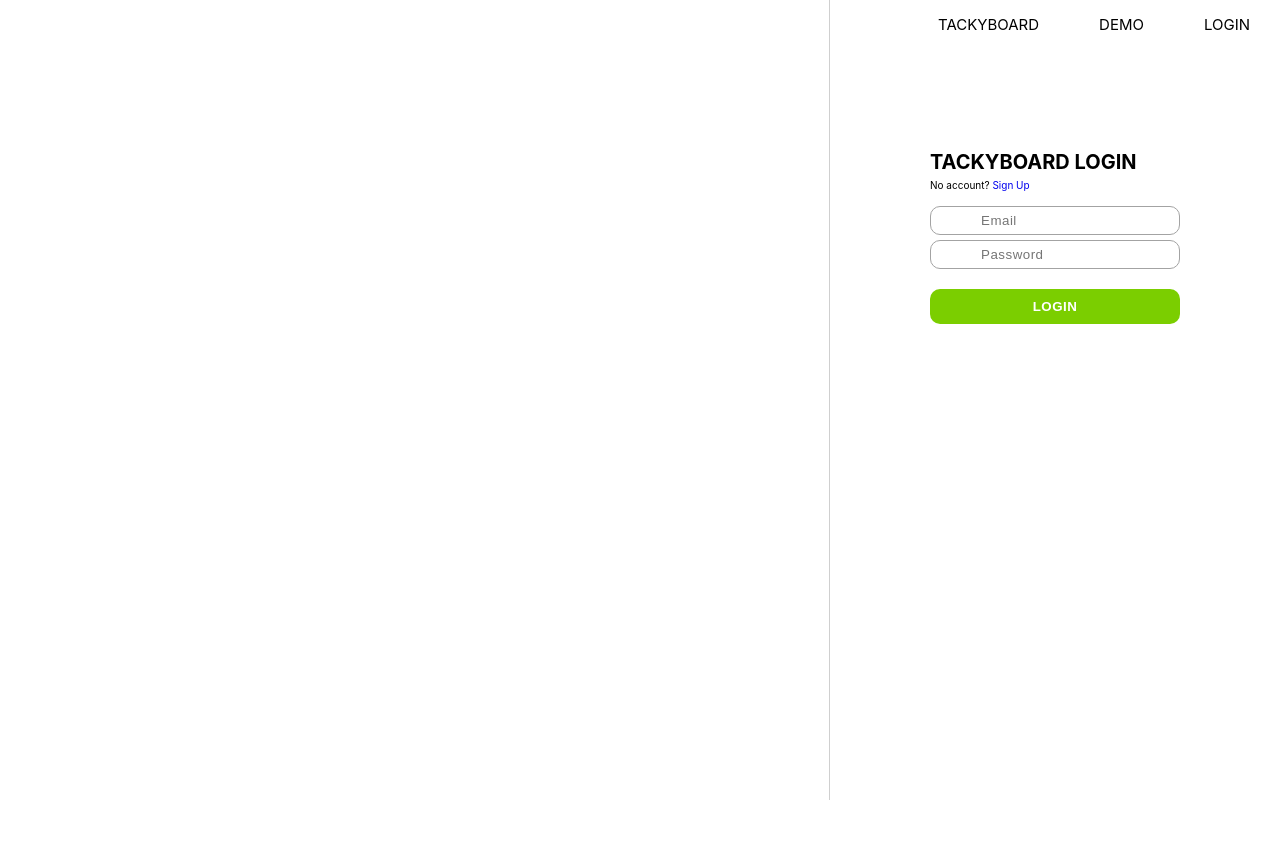
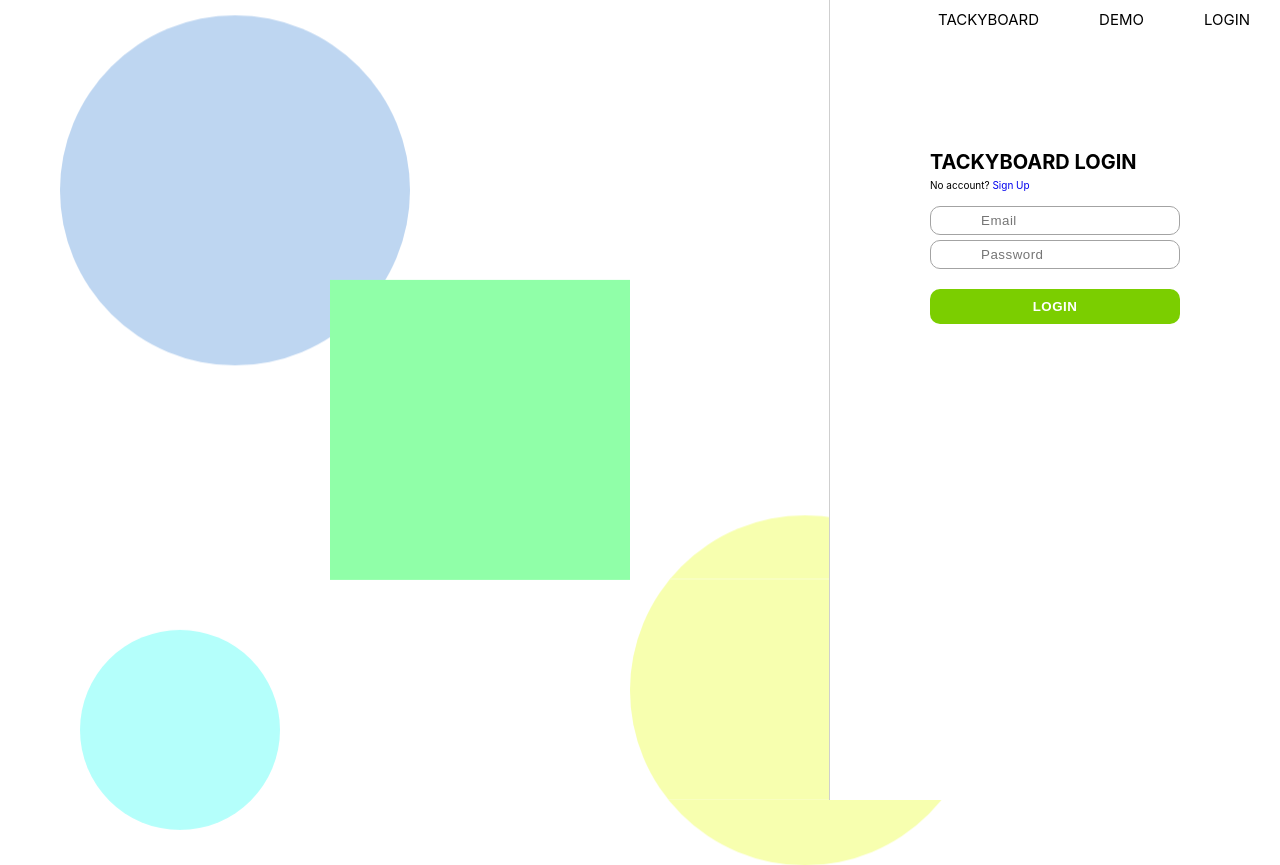
Before and after one commit to dogpineapple/tackyboard, a React (Create React App) app in the folder tackyboard-frontend/: page /login in a window 1280 px wide. Before the commit the page ends 800 px from the top, so only its background shows below. Built offline with nearby package versions, Linux system fonts and the light colour scheme.

Commit message:
added function components

```diff
--- a/tackyboard-frontend/src/Board/Board.css
+++ b/tackyboard-frontend/src/Board/Board.css
@@ -0,0 +1,3 @@
+.Taskboard {
+  background-color: #1a1a1a;
+}
--- a/tackyboard-frontend/src/Board/index.js
+++ b/tackyboard-frontend/src/Board/index.js
@@ -1,9 +1,10 @@
 import React from 'react';
+import ClickToCopyList from '../ClickToCopyList';
 
 function Taskboard() {
   return (
     <div className="Taskboard">
-
+      <ClickToCopyList />
     </div>
   )
 }
--- a/tackyboard-frontend/src/ClickToCopyList/index.js
+++ b/tackyboard-frontend/src/ClickToCopyList/index.js
@@ -0,0 +1,10 @@
+import React from 'react';
+
+function ClickToCopyList() {
+  return (
+    <div className="ClickToCopyList">
+    </div>
+  )
+}
+
+export default ClickToCopyList;
--- a/tackyboard-frontend/src/Login/Login.css
+++ b/tackyboard-frontend/src/Login/Login.css
@@ -1,13 +1,13 @@
-.LoginSignUp {
+.Login {
   width: 100%;
 }
 
-.LoginSignUp-bg {
+.Login-bg {
   position: relative;
   top: 0;
 }
 
-.LoginSignUp-circle3 {
+.Login-circle3 {
   position: absolute;
   width: 35rem;
   height: 35rem;
@@ -19,7 +19,7 @@
 
 }
 
-.LoginSignUp-circle {
+.Login-circle {
   position: absolute;
   width: 35rem;
   height: 35rem;
@@ -30,7 +30,7 @@
   background-color: rgb(190, 214, 241);
 }
 
-.LoginSignUp-circle2 {
+.Login-circle2 {
   position: absolute;
   width: 20rem;
   height: 20rem;
@@ -41,7 +41,7 @@
   background-color: rgb(180, 255, 251);
 }
 
-.LoginSignUp-square {
+.Login-square {
   position: absolute;
   top: 25rem;
   left: 30rem;
--- a/tackyboard-frontend/src/LoginForm/index.js
+++ b/tackyboard-frontend/src/LoginForm/index.js
@@ -19,7 +19,7 @@ function LoginForm() {
   return (
     <div className="LoginForm">
       <h1>TACKYBOARD LOGIN</h1>
-      <p className="LoginForm-signup">No account? <a href="/sign-up">Sign Up</a></p>
+      <p className="LoginForm-signup">No account? <a href="/signup">Sign Up</a></p>
       <form onSubmit={handleSubmit}>
         <input name="email" value={formData.email} placeholder="Email" onChange={handleChange}/>
         <input name="password" value={formData.password} placeholder="Password" onChange={handleChange}/>
--- a/tackyboard-frontend/src/Routes/index.js
+++ b/tackyboard-frontend/src/Routes/index.js
@@ -8,13 +8,13 @@ import SignUp from '../SignUp';
 function Routes() {
   return (
     <Switch>
-      <Route path="/taskboard/:boardid">
+      <Route path="/tackyboard/:boardid">
         <Taskboard />
       </Route>
       <Route path="/login">
         <Login />
       </Route>
-      <Route>
+      <Route path="/signup">
         <SignUp />
       </Route>
       <Route path="/demo">
--- a/tackyboard-frontend/src/SignUp/SignUp.css
+++ b/tackyboard-frontend/src/SignUp/SignUp.css
@@ -0,0 +1,7 @@
+.SignUp-background img{
+  position: absolute;
+  right: 3%;
+  bottom: -5%;
+  width: 30rem;
+  z-index: -10;
+}
--- a/tackyboard-frontend/src/SignUp/index.js
+++ b/tackyboard-frontend/src/SignUp/index.js
@@ -1,11 +1,15 @@
 import React from 'react';
 import SignUpForm from '../SignUpForm';
 import "./SignUp.css";
+import * as tackywabbyImg from "../images/tackywabby.png";
 
 function SignUp() {
 
   return (
     <div className="SignUp">
+      <div className="SignUp-background">
+        <img src={tackywabbyImg} alt="tackywabby.png" />
+      </div>
       <SignUpForm />
     </div>
   )
```
Also changed, not shown: tackyboard-frontend/src/JobPostsList/index.js (+10 -0 lines), tackyboard-frontend/src/images/tackywabby.png (added).
